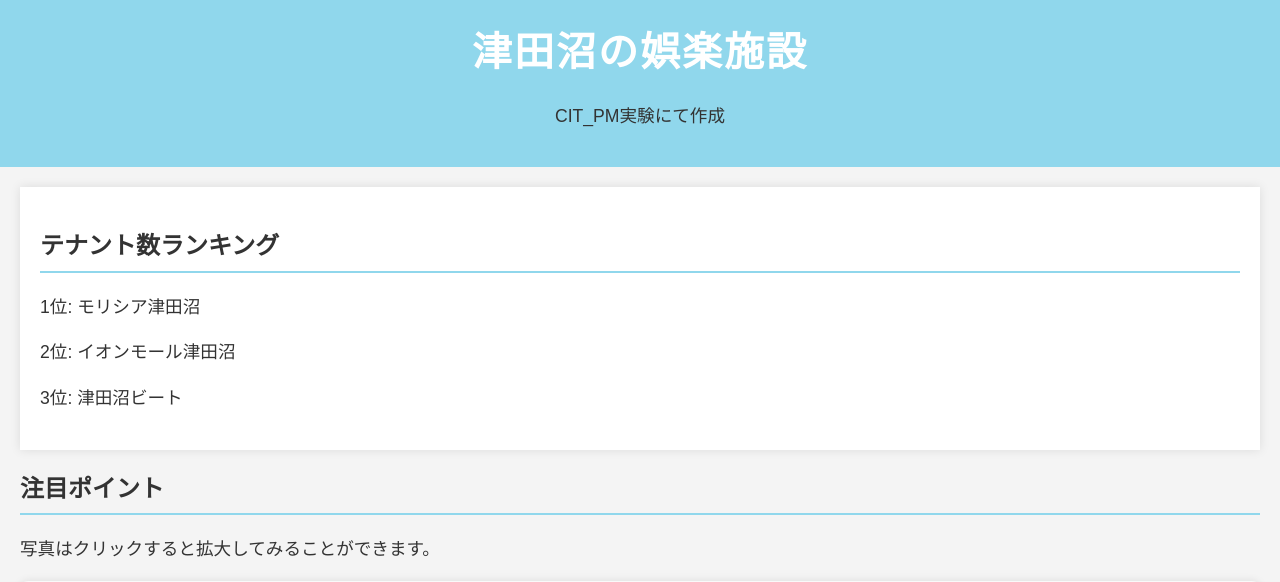
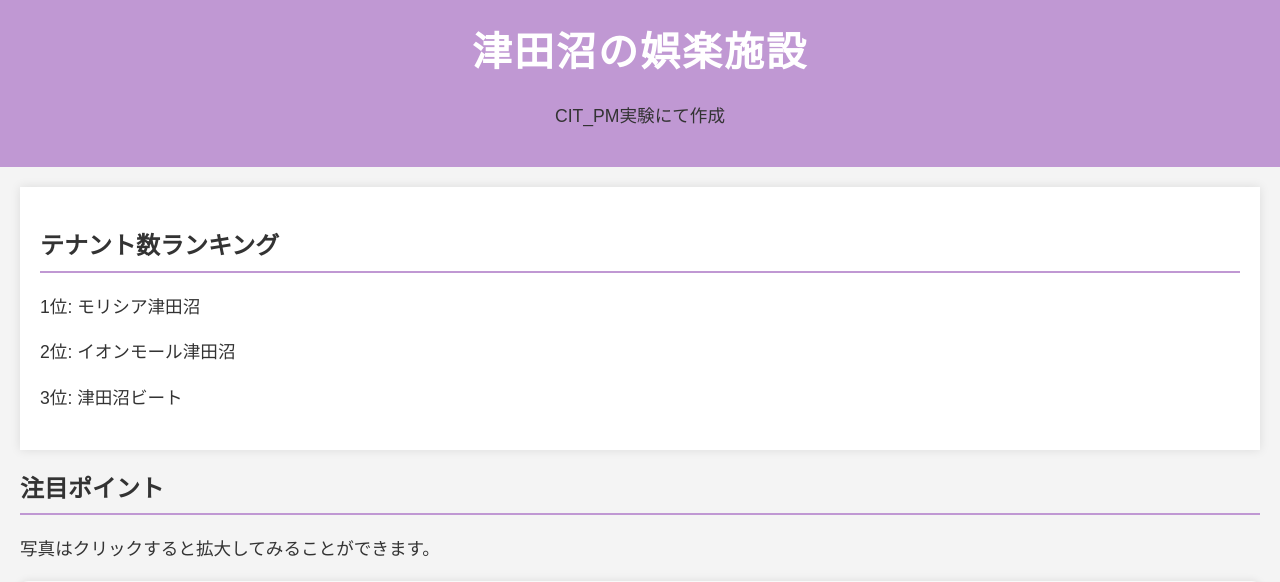
Before and after one commit to yabukilab/shimoda-a, a PHP site: page /goraku.html in a window 1280 px wide. Shown: the top 582 px of the page. Run offline with PHP 8.4, Linux system fonts and the light colour scheme.

Commit message:
色の変更

```diff
--- a/htdocs/goraku.css
+++ b/htdocs/goraku.css
@@ -8,7 +8,7 @@ body {
 }
 
 header {
-    background-color: #90D7EC !important;
+    background-color: #c098d3 !important;
     padding: 20px 0;
     text-align: center;
 }
@@ -37,7 +37,7 @@ main {
 
 h2 {
     color: #333;
-    border-bottom: 2px solid #90D7EC;
+    border-bottom: 2px solid #c098d3;
     padding-bottom: 5px;
     margin-bottom: 20px;
 }
@@ -121,7 +121,7 @@ th, td {
 }
 
 th {
-    background-color: #90D7EC; /* ヘッダーの背景色を淡い青色に */
+    background-color: #c098d3; /* ヘッダーの背景色を淡い青色に */
     color: white; /* ヘッダーテキストの色を白に */
     text-align: center; /* ヘッダーテキストを中央揃え */
 }
@@ -199,7 +199,7 @@ th {
 }
 
 #other-rankings a {
-    color: #90D7EC;
+    color: #c098d3;
     text-decoration: none;
     font-size: 1.2em;
 }
@@ -229,7 +229,7 @@ footer p {
 @media only screen and (min-width: 768px) and (max-width: 1024px) {
 
     header {
-        background-color: #90D7EC !important;
+        background-color: #c098d3 !important;
     }
 
     header a {
```
